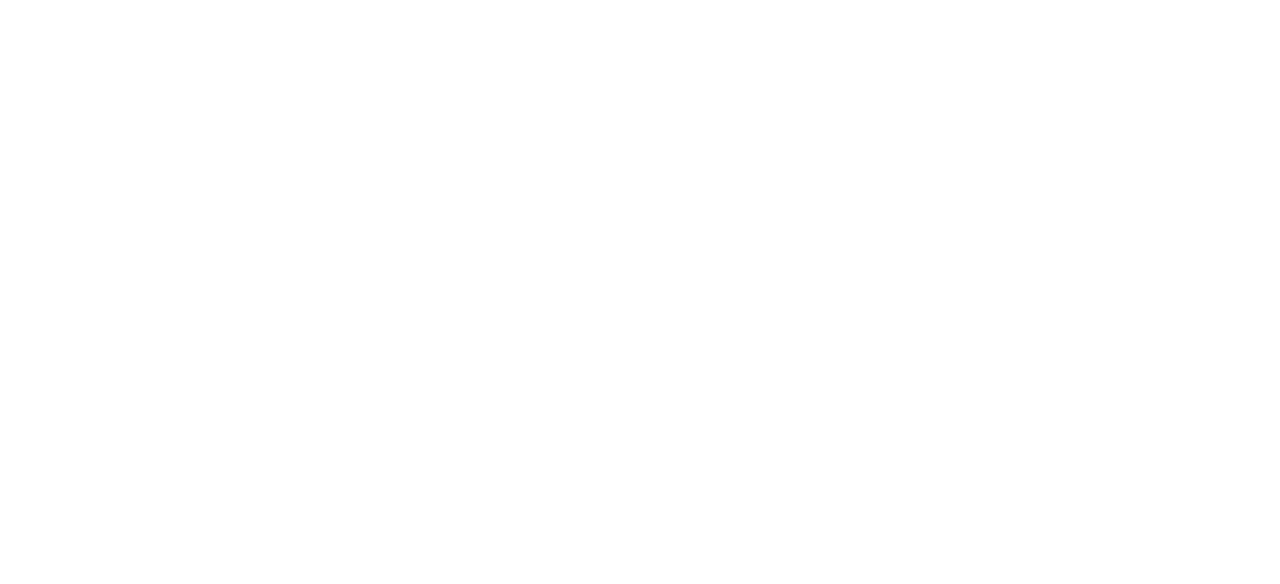
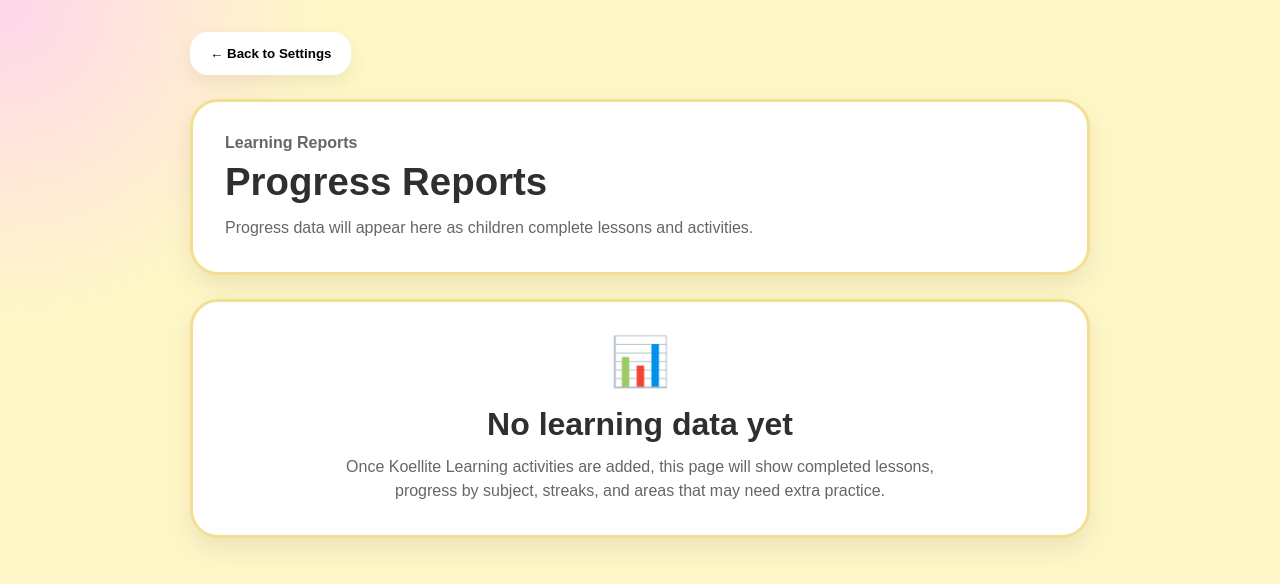
Before and after one commit to kkoelle99/koellite-learning, a React (Vite) app: page /parent/settings/progress in a window 1280 px wide. Before the commit this address had no page. Shown: the top 584 px of the page. Built offline with nearby package versions, Linux system fonts and the light colour scheme; sample sign-in values are in the browser's storage.

Commit message:
Complete settings system and accessibility controls

```diff
--- a/src/App.jsx
+++ b/src/App.jsx
@@ -8,6 +8,7 @@
 import Settings from "./pages/Settings/Settings";
 import ThemeSettings from "./pages/ThemeSettings/ThemeSettings";
 import AccessibilitySettings from "./pages/AccessibilitySettings/AccessibilitySettings";
+import ProgressReports from "./pages/ProgressReports/ProgressReports";
 
 function App() {
   return (
@@ -70,6 +71,15 @@
       }
       />
 
+      <Route
+      path="/parent/settings/progress"
+      element={
+        <ProtectedRoute>
+          <ProgressReports />
+        </ProtectedRoute>
+      }
+      />
+
       </Routes>
     </BrowserRouter>
   )
--- a/src/pages/ParentArea/ParentArea.jsx
+++ b/src/pages/ParentArea/ParentArea.jsx
@@ -33,17 +33,6 @@
             <p>Manage themes, accessibility, and parent controls.</p>
           </button>
 
-          <button className="parent-tool-card">
-            <span>📊</span>
-            <strong>Progress Reports (Coming Soon) </strong>
-            <p>View completed activities and learning growth.</p>
-          </button>
-
-          <button className="parent-tool-card">
-            <span>⚙️</span>
-            <strong>Accessibility (Coming Soon)</strong>
-            <p>Control motion, sound, text size, and calm mode.</p>
-          </button>
         </div>
       </section>
     </main>
--- /dev/null
+++ b/src/pages/ProgressReports/ProgressReports.css
@@ -0,0 +1,70 @@
+.progress-page {
+  min-height: 100vh;
+  padding: 32px;
+  background:
+    radial-gradient(circle at top left, var(--soft-glow), transparent 320px),
+    var(--bg-color);
+}
+
+.progress-container {
+  width: min(900px, 94%);
+  margin: 0 auto;
+}
+
+.progress-header,
+.progress-empty-card {
+  background: var(--card-color);
+  border: 3px solid var(--border-color);
+  border-radius: 28px;
+  padding: 32px;
+  margin-bottom: 24px;
+  box-shadow: 0 12px 28px rgba(0, 0, 0, 0.08);
+}
+
+.progress-header p {
+  margin: 0 0 8px;
+  color: var(--muted-text);
+  font-weight: bold;
+}
+
+.progress-header h1 {
+  margin: 0 0 12px;
+  font-size: 2.4rem;
+}
+
+.progress-header span,
+.progress-empty-card p {
+  color: var(--muted-text);
+  line-height: 1.5;
+}
+
+.progress-empty-card {
+  text-align: center;
+}
+
+.progress-icon {
+  font-size: 3rem;
+  display: block;
+  margin-bottom: 16px;
+}
+
+.progress-empty-card h2 {
+  margin: 0 0 12px;
+  font-size: 2rem;
+}
+
+.progress-empty-card p {
+  max-width: 620px;
+  margin: 0 auto;
+}
+
+@media (max-width: 650px) {
+  .progress-page {
+    padding: 20px;
+  }
+
+  .progress-header,
+  .progress-empty-card {
+    padding: 24px;
+  }
+}
--- /dev/null
+++ b/src/pages/ProgressReports/ProgressReports.jsx
@@ -0,0 +1,43 @@
+import { useNavigate } from "react-router-dom";
+
+import "./ProgressReports.css";
+
+function ProgressReports() {
+  const navigate = useNavigate();
+
+  return (
+    <main className="progress-page">
+      <section className="progress-container">
+        <button
+          className="back-home-button"
+          onClick={() => navigate("/parent/settings")}
+        >
+          ← Back to Settings
+        </button>
+
+        <div className="progress-header">
+          <p>Learning Reports</p>
+          <h1>Progress Reports</h1>
+          <span>
+            Progress data will appear here as children complete lessons and
+            activities.
+          </span>
+        </div>
+
+        <div className="progress-empty-card">
+          <span className="progress-icon">📊</span>
+
+          <h2>No learning data yet</h2>
+
+          <p>
+            Once Koellite Learning activities are added, this page will show
+            completed lessons, progress by subject, streaks, and areas that may
+            need extra practice.
+          </p>
+        </div>
+      </section>
+    </main>
+  );
+}
+
+export default ProgressReports;
--- a/src/pages/Settings/Settings.jsx
+++ b/src/pages/Settings/Settings.jsx
@@ -36,10 +36,10 @@
             <p>Control motion, text size, timers, and sensory settings.</p>
           </button>
 
-          <button className="settings-card coming-soon-card">
+          <button className="settings-card" onClick={() => navigate("/parent/settings/progress")}>
             <span>📊</span>
             <strong>Progress Reports</strong>
-            <p>Coming soon: view completed lessons and learning growth.</p>
+            <p>View completed lessons, subject growth, and learning progress.</p>
           </button>
         </div>
       </section>
```
